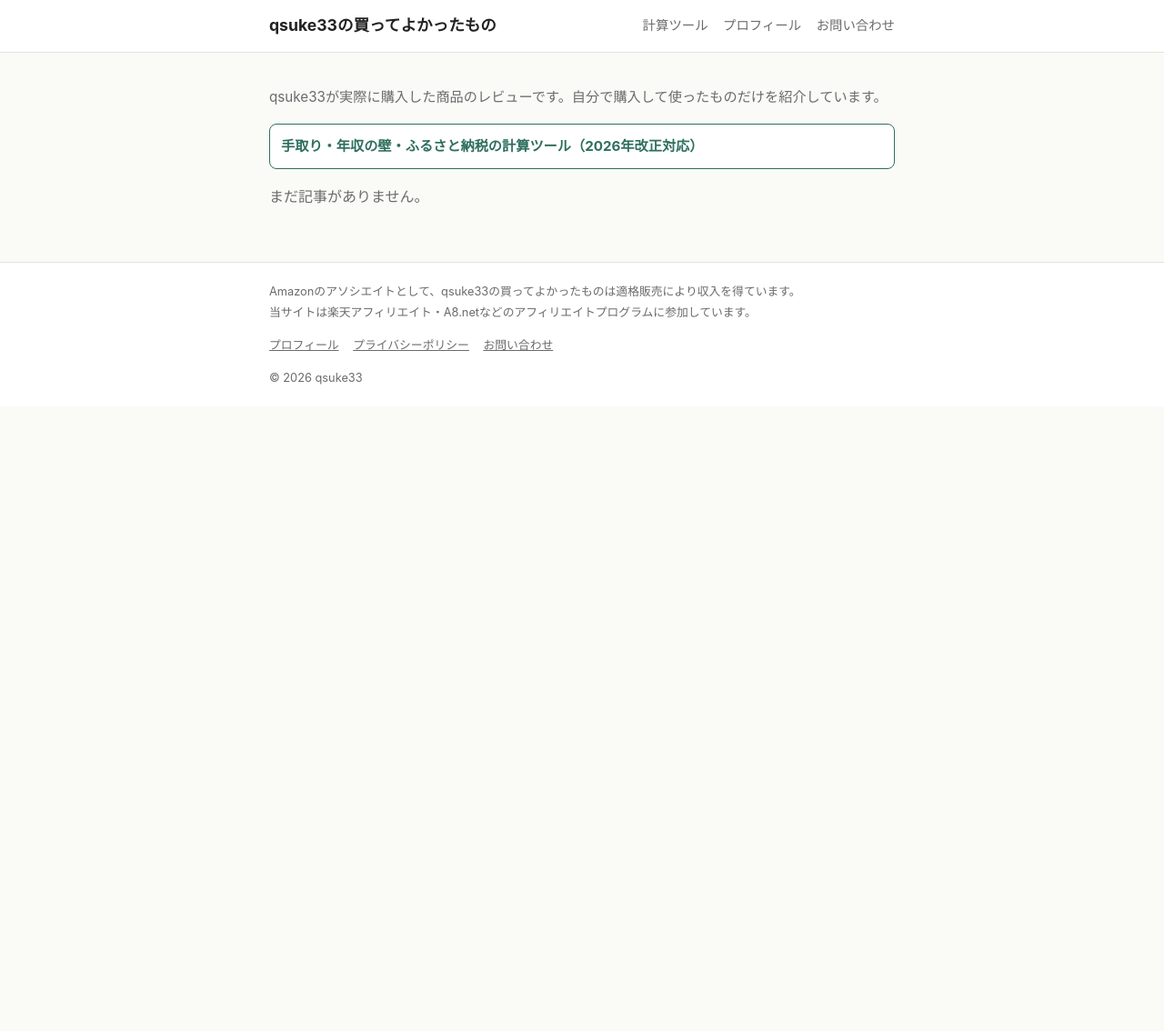
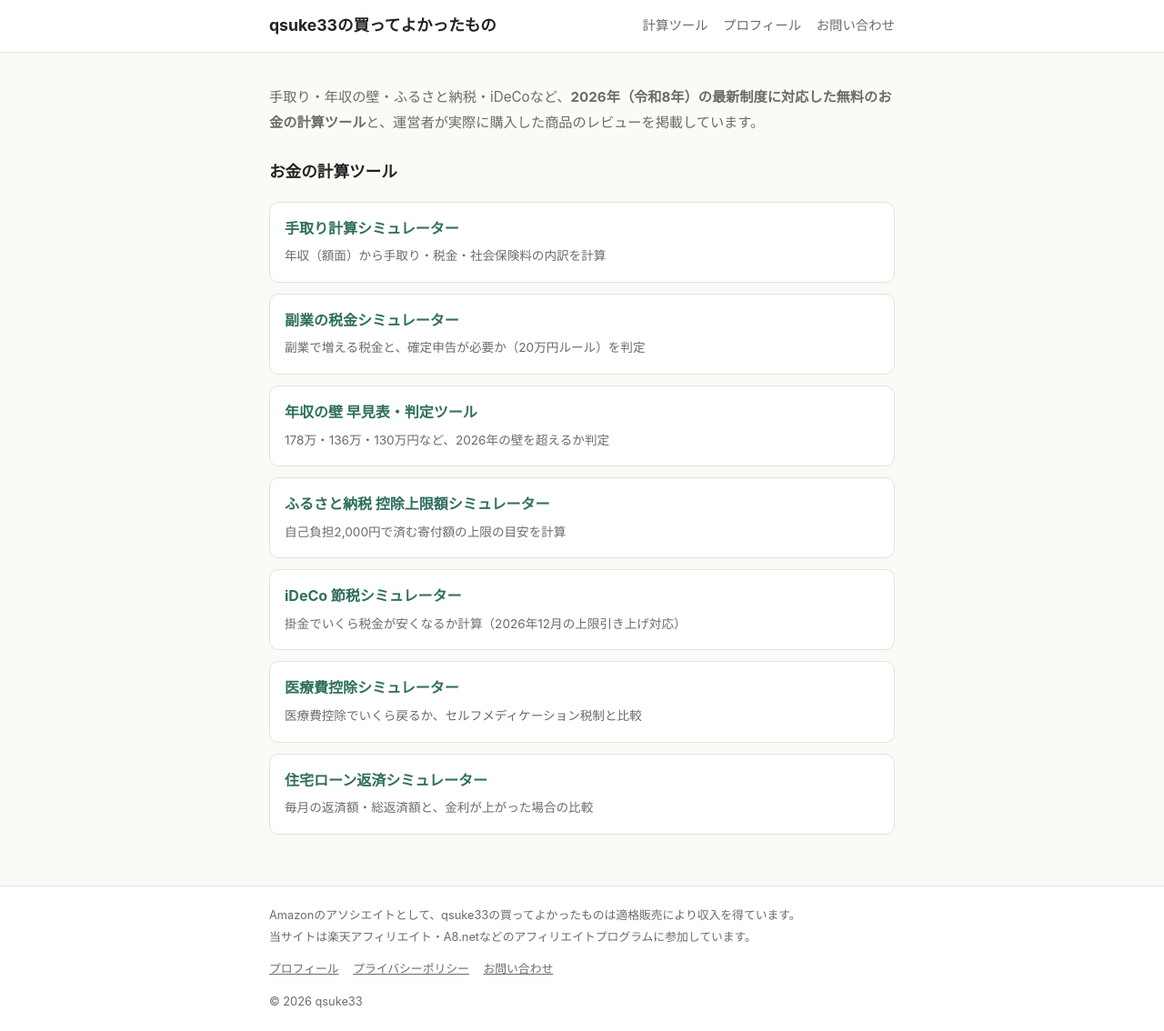
Before and after one commit to qsuke33/qsuke33.github.io, a Jekyll site: the page built from index.html, in a window 1280 px wide. Shown: the whole page at 91% size. Built offline with Jekyll 4.4.1, drawn with Linux system fonts in a browser that asks for light colours; before the commit the page ends 900 px from its top, so only the background shows below that.

Commit message:
副業の税金シミュレーターを追加、トップページをツール中心に整理
ツール一覧を _data/tools.yml に集約し、トップ・/tools/・関連リンクで共通化。

Co-Authored-By: Claude Opus 5.5 <noreply@anthropic.com>
Claude-Session: https://claude.ai/code/session_01Tt461ja138dTReBfTp5nKs

```diff
--- a/_config.yml
+++ b/_config.yml
@@ -2,7 +2,7 @@
 #  サイト全体の設定（変更したら push するだけで反映されます）
 # =============================================================
 title: "qsuke33の買ってよかったもの"
-description: "qsuke33が実際に購入した商品のレビュー"
+description: "2026年の最新制度に対応した無料のお金の計算ツール（手取り・ふるさと納税・iDeCoなど）と、qsuke33が実際に購入した商品のレビュー"
 author: qsuke33
 url: "https://qsuke33.github.io"
 baseurl: ""
--- /dev/null
+++ b/_data/tools.yml
@@ -0,0 +1,23 @@
+# 計算ツールの一覧（トップページ・/tools/・各ツール下部の「ほかの計算ツール」で共通に使う）
+# ツールを追加したら、ここに1件足すだけで全部に反映される。上から順に表示。
+- url: /tools/tedori/
+  name: 手取り計算シミュレーター
+  summary: 年収（額面）から手取り・税金・社会保険料の内訳を計算
+- url: /tools/fukugyo/
+  name: 副業の税金シミュレーター
+  summary: 副業で増える税金と、確定申告が必要か（20万円ルール）を判定
+- url: /tools/nenshu-kabe/
+  name: 年収の壁 早見表・判定ツール
+  summary: 178万・136万・130万円など、2026年の壁を超えるか判定
+- url: /tools/furusato/
+  name: ふるさと納税 控除上限額シミュレーター
+  summary: 自己負担2,000円で済む寄付額の上限の目安を計算
+- url: /tools/ideco/
+  name: iDeCo 節税シミュレーター
+  summary: 掛金でいくら税金が安くなるか計算（2026年12月の上限引き上げ対応）
+- url: /tools/iryohi/
+  name: 医療費控除シミュレーター
+  summary: 医療費控除でいくら戻るか、セルフメディケーション税制と比較
+- url: /tools/loan/
+  name: 住宅ローン返済シミュレーター
+  summary: 毎月の返済額・総返済額と、金利が上がった場合の比較
--- /dev/null
+++ b/_includes/tool-list.html
@@ -0,0 +1,8 @@
+{%- comment -%} _data/tools.yml の一覧を表示。include.exclude に URL を渡すとそのツールを除く {%- endcomment -%}
+<ul class="tool-list">
+{%- for t in site.data.tools -%}
+  {%- if t.url != include.exclude -%}
+  <li><a href="{{ t.url | relative_url }}"><strong>{{ t.name }}</strong><span>{{ t.summary }}</span></a></li>
+  {%- endif -%}
+{%- endfor -%}
+</ul>
--- a/assets/css/style.css
+++ b/assets/css/style.css
@@ -112,3 +112,4 @@ main.wrap { padding-top: 20px; padding-bottom: 40px; }
 .offer { margin-bottom: 12px; text-align: center; }
 .offer .btn { display: block; max-width: 360px; margin: 0 auto; }
 .offer-note { margin: 4px 0 0; font-size: .8rem; color: var(--muted); }
+.section-title { font-size: 1.1rem; margin: 24px 0 12px; }
--- a/assets/js/tax2026.js
+++ b/assets/js/tax2026.js
@@ -76,12 +76,14 @@
   /*
    * o: { salary, shaho, other, spouse(bool), dg, ds, dol, dot }
    *   dg: 一般扶養 ds: 特定扶養(19〜22歳) dol: 同居老親等 dot: その他の老人扶養
+   *   extra: 給与以外の所得（副業の雑所得・事業所得など。売上−経費の額）
    */
   function taxes(o) {
     var salary = o.salary, shaho = o.shaho, other = o.other || 0;
     var dg = o.dg || 0, ds = o.ds || 0, dol = o.dol || 0, dot = o.dot || 0;
-    var gT = Math.max(0, salary - kyuyoKojo(salary, 740000));
-    var gJ = Math.max(0, salary - kyuyoKojo(salary, 690000));
+    var extra = o.extra || 0;
+    var gT = Math.max(0, salary - kyuyoKojo(salary, 740000)) + extra;
+    var gJ = Math.max(0, salary - kyuyoKojo(salary, 690000)) + extra;
     var sp = o.spouse ? haigusha(gJ) : [0, 0, 0];
     var depT = dg * 380000 + ds * 630000 + dol * 580000 + dot * 480000;
     var depJ = dg * 330000 + ds * 450000 + dol * 450000 + dot * 380000;
--- a/index.html
+++ b/index.html
@@ -2,11 +2,14 @@
 layout: default
 ---
 <section class="intro">
-  <p>{{ site.description }}です。自分で購入して使ったものだけを紹介しています。</p>
-  <p class="tool-banner"><a href="{{ '/tools/' | relative_url }}">手取り・年収の壁・ふるさと納税の計算ツール（2026年改正対応）</a></p>
+  <p>手取り・年収の壁・ふるさと納税・iDeCoなど、<strong>2026年（令和8年）の最新制度に対応した無料のお金の計算ツール</strong>と、運営者が実際に購入した商品のレビューを掲載しています。</p>
 </section>
 
-{%- if site.posts.size > 0 -%}
+<h2 class="section-title">お金の計算ツール</h2>
+{% include tool-list.html %}
+
+{%- if site.posts.size > 0 %}
+<h2 class="section-title">買ってよかったもの（レビュー）</h2>
 <ul class="post-list">
   {%- for post in site.posts -%}
   <li class="post-card">
@@ -25,6 +28,4 @@ layout: default
   </li>
   {%- endfor -%}
 </ul>
-{%- else -%}
-<p class="empty">まだ記事がありません。</p>
 {%- endif -%}
--- /dev/null
+++ b/tools/fukugyo.html
@@ -0,0 +1,118 @@
+---
+layout: default
+title: 副業の税金シミュレーター【20万円ルール・確定申告が必要か判定】
+description: 会社員の副業でかかる所得税・住民税の増加額を計算し、確定申告が必要か（20万円ルール）を判定します。アルバイト（給与）と業務委託・せどり・ブログなどの雑所得に対応。2026年（令和8年）の税制に対応。
+permalink: /tools/fukugyo/
+---
+<article class="page tool">
+  <nav class="crumbs"><a href="{{ '/' | relative_url }}">ホーム</a> › <a href="{{ '/tools/' | relative_url }}">計算ツール</a></nav>
+  <h1 class="post-title">副業の税金シミュレーター</h1>
+  <p class="tool-lead">会社員が副業で稼いだとき、<strong>税金がいくら増えるか</strong>と、<strong>確定申告が必要か（20万円ルール）</strong>を判定します。2026年（令和8年）の税制に対応しています。入力内容はこの端末の中だけで計算し、どこにも送信しません。</p>
+
+  <form id="calc" class="tool-form" onsubmit="return false">
+    <label>本業の給与年収（額面）
+      <span class="field"><input id="income" type="number" inputmode="numeric" min="0" step="1" value="500"> 万円</span>
+    </label>
+    <label>副業の種類
+      <select id="kind">
+        <option value="zatsu">業務委託・せどり・ブログ・アフィリエイトなど（雑所得）</option>
+        <option value="kyuyo">アルバイト・パート（給与）</option>
+      </select>
+    </label>
+    <label><span id="sales-label">副業の売上（年間）</span>
+      <span class="field"><input id="sales" type="number" inputmode="numeric" min="0" step="1" value="50"> 万円</span>
+    </label>
+    <label id="cost-wrap">副業の経費（年間）
+      <span class="field"><input id="cost" type="number" inputmode="numeric" min="0" step="1" value="10"> 万円</span>
+      <small>仕入れ代、通信費や道具代のうち副業に使った分など。</small>
+    </label>
+  </form>
+
+  <section class="tool-result" aria-live="polite">
+    <p class="result-label">副業で増える税金（年間）</p>
+    <p class="result-value"><span id="tax">—</span><span class="unit">円</span></p>
+    <ul id="verdicts" class="verdicts"></ul>
+    <table class="result-table"><tbody id="breakdown"></tbody></table>
+  </section>
+
+  <div class="post-body">
+    <h2>「20万円ルール」の正しい意味</h2>
+    <ul>
+      <li>会社で年末調整を受けている人は、副業の<strong>所得（売上−経費）が年20万円以下なら、所得税の確定申告は不要</strong>です。アルバイトの場合は、副業先の給与の額（経費は引けない）で判定します。</li>
+      <li>ただし<strong>住民税には20万円ルールがありません</strong>。確定申告をしない場合は、お住まいの市区町村に住民税の申告が必要です。</li>
+      <li>医療費控除やふるさと納税（ワンストップ特例を使わない場合）で確定申告をするときは、20万円以下の副業所得も含めて申告します。</li>
+    </ul>
+
+    <h2>会社に副業を知られたくない場合</h2>
+    <ul>
+      <li>確定申告書の住民税の欄で<strong>「自分で納付（普通徴収）」</strong>を選ぶと、副業分の住民税が本業の給与から天引きされず、自宅に納付書が届きます。</li>
+      <li>アルバイトなど給与の副業は、自治体によっては普通徴収にできず、会社の住民税額に合算されることがあります。</li>
+      <li>就業規則で副業が禁止・届出制になっていないかも確認しましょう。</li>
+    </ul>
+
+    <h2>注意点</h2>
+    <ul>
+      <li>本業の社会保険料は協会けんぽの平均料率で概算しています。扶養家族や他の控除は含めていません。</li>
+      <li>副業の所得が大きい場合は、事業所得として青色申告（最大65万円の控除）を検討する価値があります。</li>
+      <li>副業がアルバイトで、週20時間以上働くなど条件を満たすと、副業先でも社会保険に入る場合があります。</li>
+    </ul>
+    <p class="updated">最終更新：2026年11月27日</p>
+  </div>
+  {% include related-tools.html %}
+</article>
+
+<script src="{{ '/assets/js/tax2026.js' | relative_url }}"></script>
+<script>
+(function () {
+  var MAN = 10000;
+  var $ = function (id) { return document.getElementById(id); };
+  var num = function (id) { var v = parseFloat($(id).value); return isFinite(v) && v > 0 ? v : 0; };
+  var yen = function (v) { return Math.round(v).toLocaleString('ja-JP') + '円'; };
+  function item(state, text) {
+    return '<li class="v-' + state + '"><span class="v-mark">' + (state === 'over' ? '必要' : state === 'ok' ? '不要' : '注意') + '</span>' + text + '</li>';
+  }
+
+  function calc() {
+    var salary = num('income') * MAN;
+    var kind = $('kind').value;
+    $('cost-wrap').style.display = kind === 'zatsu' ? '' : 'none';
+    $('sales-label').textContent = kind === 'zatsu' ? '副業の売上（年間）' : '副業の給与（年間・額面）';
+    if (salary <= 0) { $('tax').textContent = '—'; $('verdicts').innerHTML = ''; $('breakdown').innerHTML = ''; return; }
+
+    var si = Tax2026.socialInsurance({ monthly: salary / 12, bonus: 0, age40to64: false });
+    var t0 = Tax2026.taxes({ salary: salary, shaho: si.total });
+    var side = num('sales') * MAN, profit, t1;
+    if (kind === 'zatsu') {
+      profit = Math.max(0, side - num('cost') * MAN);
+      t1 = Tax2026.taxes({ salary: salary, shaho: si.total, extra: profit });
+    } else {
+      profit = side;
+      t1 = Tax2026.taxes({ salary: salary + side, shaho: si.total });
+    }
+    var dIncome = t1.incomeTax - t0.incomeTax, dJumin = t1.juminTax - t0.juminTax;
+    $('tax').textContent = Math.round(dIncome + dJumin).toLocaleString('ja-JP');
+
+    var v = [];
+    if (profit > 200000) v.push(item('over', '所得税の確定申告が必要です（' + (kind === 'zatsu' ? '所得' : '副業の給与') + 'が20万円超）。'));
+    else if (profit > 0) {
+      v.push(item('ok', '所得税の確定申告は不要です（20万円以下）。'));
+      v.push(item('warn', 'ただし住民税の申告は必要です（お住まいの市区町村へ）。'));
+    }
+    if (profit > 0 && kind === 'zatsu') v.push(item('warn', '会社に知られたくない場合は、住民税を「自分で納付（普通徴収）」にしましょう。'));
+    if (profit > 0 && kind === 'kyuyo') v.push(item('warn', '給与の副業は、住民税が本業の会社の天引きに合算されることがあります。'));
+    $('verdicts').innerHTML = v.join('');
+
+    var rows = [
+      [kind === 'zatsu' ? '副業の所得（売上−経費）' : '副業の給与', yen(profit)],
+      ['増える所得税（復興特別所得税を含む）', yen(dIncome)],
+      ['増える住民税', yen(dJumin)],
+      ['副業の手取り（目安）', yen(profit - dIncome - dJumin)]
+    ];
+    $('breakdown').innerHTML = rows.map(function (x) { return '<tr><td>' + x[0] + '</td><td>' + x[1] + '</td></tr>'; }).join('');
+  }
+
+  $('calc').addEventListener('input', calc);
+  $('calc').addEventListener('change', calc);
+  calc();
+})();
+</script>
--- a/tools/index.html
+++ b/tools/index.html
@@ -5,11 +5,4 @@ description: 手取り・ふるさと納税など、お金の計算を2026年（
 permalink: /tools/
 ---
 <p>お金まわりの計算を、2026年（令和8年）の最新の制度でできる無料ツールです。入力内容はブラウザの中だけで計算し、どこにも送信しません。</p>
-<ul class="tool-list">
-  <li><a href="{{ '/tools/tedori/' | relative_url }}"><strong>手取り計算シミュレーター</strong><span>年収（額面）から手取り・税金・社会保険料の内訳を計算</span></a></li>
-  <li><a href="{{ '/tools/nenshu-kabe/' | relative_url }}"><strong>年収の壁 早見表・判定ツール</strong><span>178万・136万・130万円など、2026年の壁をどれだけ超えるか判定</span></a></li>
-  <li><a href="{{ '/tools/ideco/' | relative_url }}"><strong>iDeCo 節税シミュレーター</strong><span>掛金でいくら税金が安くなるか計算（2026年12月の上限引き上げ対応）</span></a></li>
-  <li><a href="{{ '/tools/furusato/' | relative_url }}"><strong>ふるさと納税 控除上限額シミュレーター</strong><span>自己負担2,000円で済む寄付額の上限の目安を計算</span></a></li>
-  <li><a href="{{ '/tools/loan/' | relative_url }}"><strong>住宅ローン返済シミュレーター</strong><span>毎月の返済額・総返済額と、金利が上がった場合の比較</span></a></li>
-  <li><a href="{{ '/tools/iryohi/' | relative_url }}"><strong>医療費控除シミュレーター</strong><span>医療費控除でいくら戻るか、セルフメディケーション税制と比較</span></a></li>
-</ul>
+{% include tool-list.html %}
```
Also changed, not shown: _includes/related-tools.html (+1 -9 lines), README.md.
